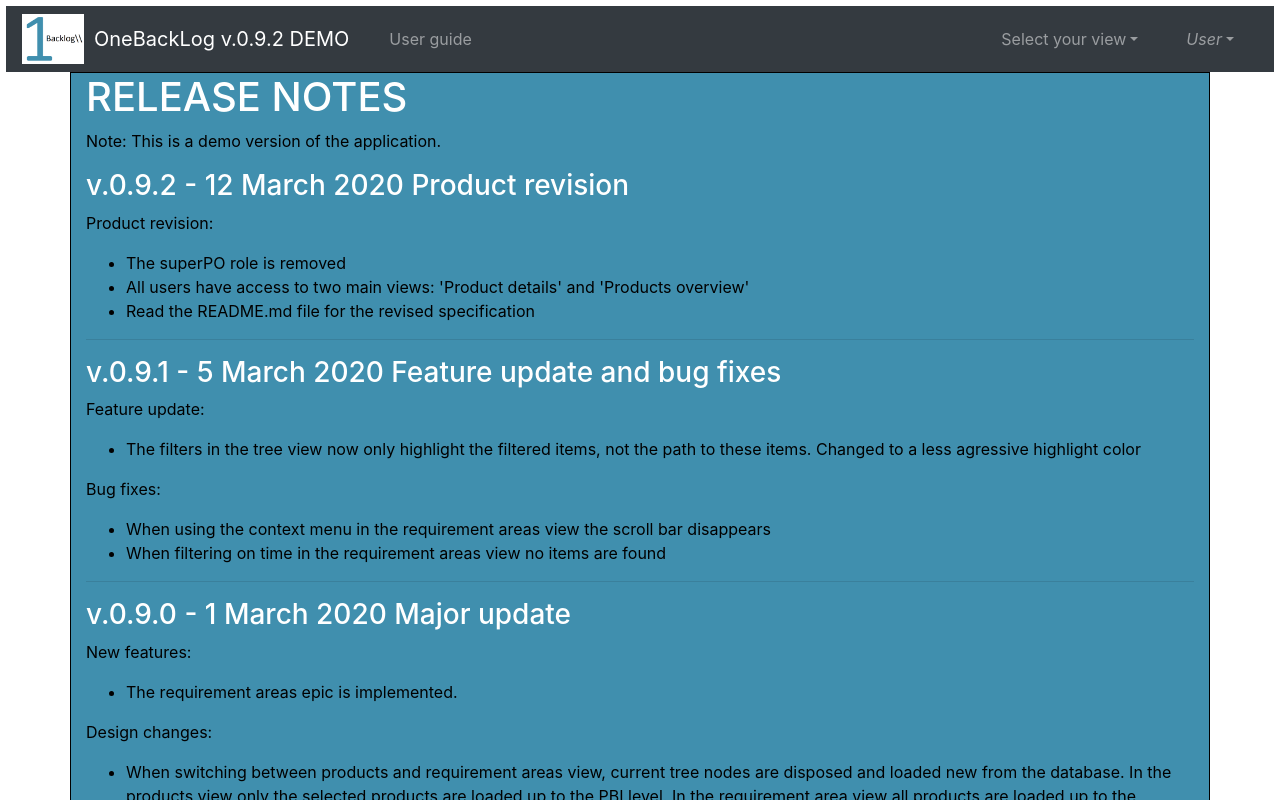
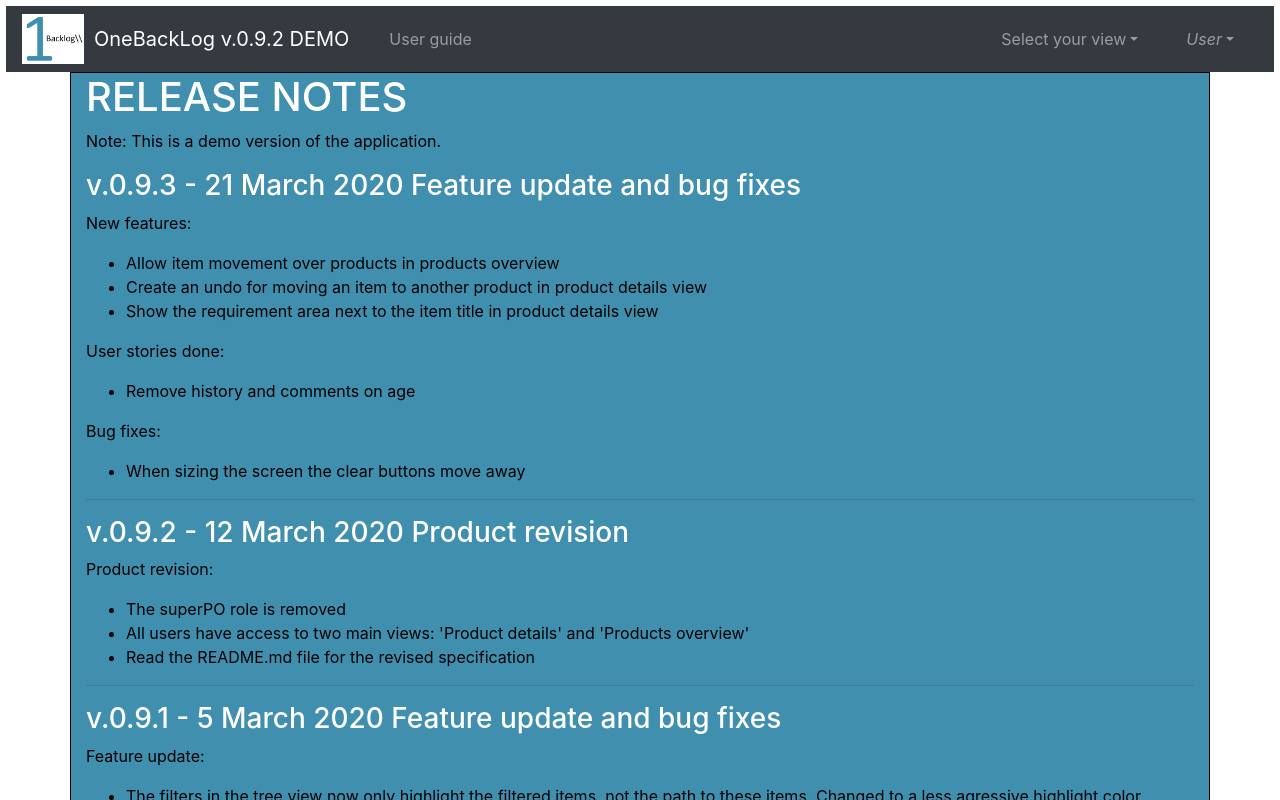
Before and after one commit to ErikVerheul/OneBacklog, a Vue app: page /rel-notes in a window 1280 px wide. Shown: the top 800 px of the page. Built offline with nearby package versions, Linux system fonts and the light colour scheme.

Commit message:
Create release notes

```diff
--- a/src/components/rel-notes/rel-notes.vue
+++ b/src/components/rel-notes/rel-notes.vue
@@ -6,6 +6,22 @@
 			<b-col cols="12" class="left-column">
 				<h1>RELEASE NOTES</h1>
 				<p v-if=this.$store.state.demo>Note: This is a demo version of the application.</p>
+				<h3>v.0.9.3 - 21 March 2020 Feature update and bug fixes</h3>
+				<p>New features:</p>
+				<ul>
+					<li>Allow item movement over products in products overview</li>
+					<li>Create an undo for moving an item to another product in product details view</li>
+					<li>Show the requirement area next to the item title in product details view</li>
+				</ul>
+				<p>User stories done:</p>
+				<ul>
+					<li>Remove history and comments on age</li>
+				</ul>
+				<p>Bug fixes:</p>
+				<ul>
+					<li>When sizing the screen the clear buttons move away</li>
+				</ul>
+				<hr>
 				<h3>v.0.9.2 - 12 March 2020 Product revision</h3>
 				<p>Product revision:</p>
 				<ul>
```
